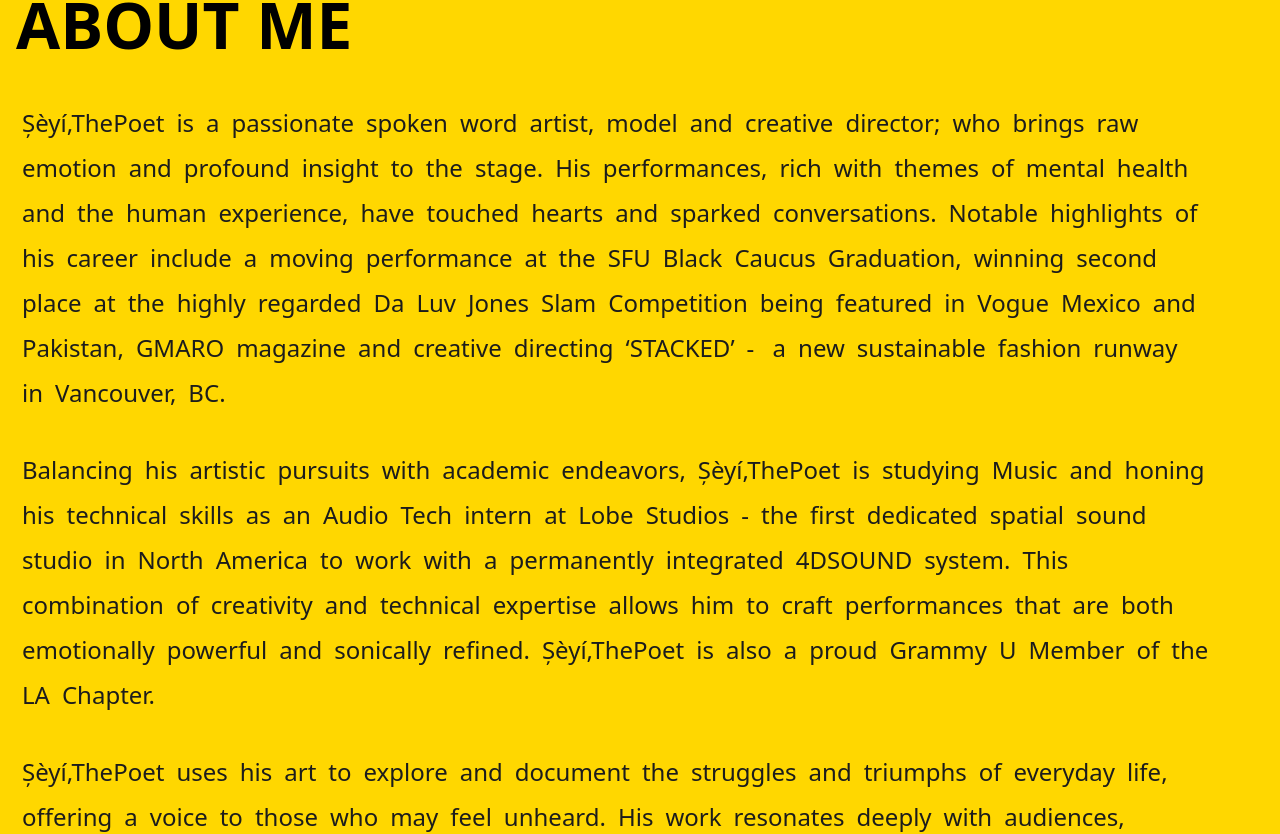
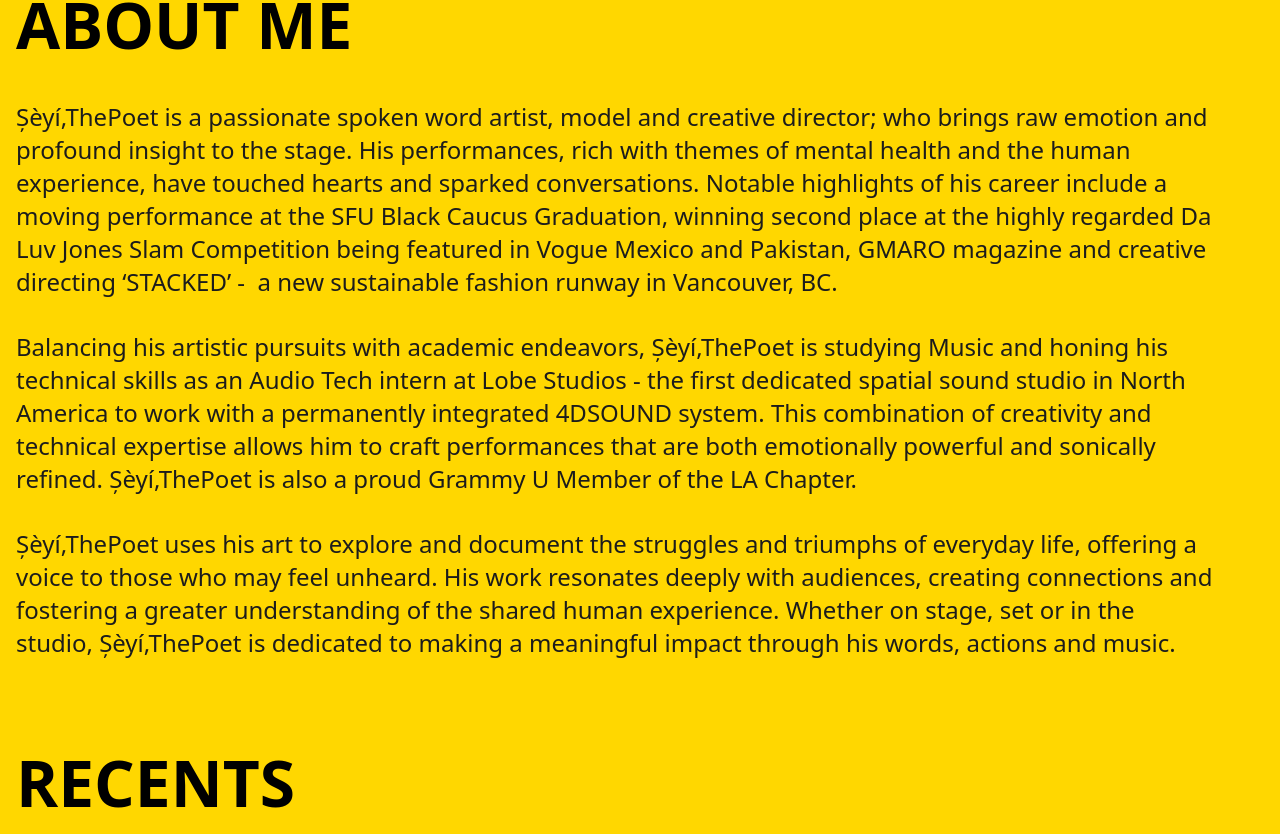
Before and after one commit to Akinloluwa-Adedijo/seyi-the-poet-website, a React (Vite) app: page / in a window 1280 px wide. Shown: the part 1150-1984 px from the top of the page. Built offline with nearby package versions, Linux system fonts and the light colour scheme; a web font is replaced by a local one.

Commit message:
home component cleanup

```diff
--- a/src/components/animationVariants.js
+++ b/src/components/animationVariants.js
@@ -103,4 +103,50 @@ export const slideUp = {
   },
 };
 
+// Home
+export const homeTitleVariants = {
+  hidden: {
+    opacity: 0,
+    x: -200,
+  },
+  visible: {
+    opacity: 1,
+    x: 0,
+    transition: { duration: 2, ease: [0.65, 0, 0.35, 1] },
+  },
+};
+
+export const homeImageVariants = {
+  hidden: { opacity: 0, y: 100 },
+  visible: {
+    opacity: 1,
+    y: 0,
+    transition: { duration: 1.5, ease: [0.65, 0, 0.35, 1] },
+  },
+};
+
+export const sectionTitleVariants = {
+  hidden: { opacity: 0, x: -200 },
+  visible: {
+    opacity: 1,
+    x: 0,
+    transition: { duration: 1.5, ease: [0.65, 0, 0.35, 1] },
+  },
+};
+
+export const homeParagraphTextVariants = {
+  hidden: {
+    y: "100%",
+    opacity: 0,
+  },
+  enter: {
+    y: "0%",
+    opacity: 1,
+    transition: { duration: 1, ease: [0.65, 0, 0.35, 1] },
+  },
+  exit: {
+    y: "100%",
+  },
+};
+
 export const mountAnim = { initial: "initial", animate: "enter", exit: "exit" };
--- /dev/null
+++ b/src/data.js
@@ -0,0 +1,36 @@
+export const aboutData = [
+  "Șèyí,ThePoet is a passionate spoken word artist, model and creative director; who brings raw emotion and profound insight to the stage. His performances, rich with themes of mental health and the human experience, have touched hearts and sparked conversations. Notable highlights of his career include a moving performance at the SFU Black Caucus Graduation, winning second place at the highly regarded Da Luv Jones Slam Competition being featured in Vogue Mexico and Pakistan, GMARO magazine and creative directing ‘STACKED’ -  a new sustainable fashion runway in Vancouver, BC.",
+  "Balancing his artistic pursuits with academic endeavors, Șèyí,ThePoet is studying Music and honing his technical skills as an Audio Tech intern at Lobe Studios - the first dedicated spatial sound studio in North America to work with a permanently integrated 4DSOUND system. This combination of creativity and technical expertise allows him to craft performances that are both emotionally powerful and sonically refined. Șèyí,ThePoet is also a proud Grammy U Member of the LA Chapter.",
+  "Șèyí,ThePoet uses his art to explore and document the struggles and triumphs of everyday life, offering a voice to those who may feel unheard. His work resonates deeply with audiences, creating connections and fostering a greater understanding of the shared human experience. Whether on stage, set or in the studio, Șèyí,ThePoet is dedicated to making a meaningful impact through his words, actions and music.",
+];
+
+export const recentsData = [
+  {
+    id: 1,
+    title: "PERFORMANCE AT TALK WITH SOSA: A MENTAL HEALTH CONFERENCE",
+    text: "Performing for this event meant a lot to me as i have also struggled  with mental health issues in the past. I was extremly honoured to play  my piece “I love you,” a tale of two lovers in a toxic cylce, “if my  bottle could talk”, a poem about alcholism, “lost”, a poem about the  troubles finiding yourself in a new enovironment as an international  student.",
+    images: [
+      "/images/recent_images/performance_talk_with_sosa_1.webp",
+      "/images/recent_images/performance_talk_with_sosa_2.webp",
+      "/images/recent_images/performance_talk_with_sosa_3.webp",
+      "/images/recent_images/performance_talk_with_sosa_4.webp",
+    ],
+  },
+  {
+    id: 2,
+    title: "Sèyí Synth 5k",
+    text: "Synth made with Max MSP",
+    images: ["/images/recent_images/synth.webp"],
+  },
+  {
+    id: 3,
+    title: "UPCOMING ALBUM: OLUWASEYI, THE PROTAGONIST",
+    text: "",
+    images: [
+      "/images/recent_images/album_1.webp",
+      "/images/recent_images/album_2.webp",
+      "/images/recent_images/album_3.webp",
+      "/images/recent_images/album_4.webp",
+    ],
+  },
+];
--- a/src/pages/Home/Home.jsx
+++ b/src/pages/Home/Home.jsx
@@ -1,163 +1,15 @@
 import { motion, useInView } from "framer-motion";
 import "./home.css";
 import { useRef } from "react";
-
 import Transition from "../../components/Transition/Transition";
 import Publications from "../../components/Publications/Publications";
-import { slideUp } from "../../components/animationVariants";
-
-const homeTitleVariants = {
-  hidden: {
-    opacity: 0,
-    x: -200,
-  },
-  visible: {
-    opacity: 1,
-    x: 0,
-    transition: { duration: 2, ease: [0.65, 0, 0.35, 1] },
-  },
-};
-
-const homeImageVariants = {
-  hidden: { opacity: 0, y: 100 },
-  visible: {
-    opacity: 1,
-    y: 0,
-    transition: { duration: 1.5, ease: [0.65, 0, 0.35, 1] },
-  },
-};
-
-const sectionTitleVariants = {
-  hidden: { opacity: 0, x: -200 },
-  visible: {
-    opacity: 1,
-    x: 0,
-    transition: { duration: 1.5, ease: [0.65, 0, 0.35, 1] },
-  },
-};
-
-const ParagraphText = ({ data }) => {
-  const paragraphRef = useRef(null);
-  const paragraphInView = useInView(paragraphRef);
-
-  return (
-    <div ref={paragraphRef}>
-      <p>
-        {data.split(" ").map((word, index) => {
-          return (
-            <span className="mask" key={index}>
-              <motion.span
-                variants={slideUp}
-                custom={index}
-                animate={paragraphInView ? "open" : "closed"}
-                key={index}
-              >
-                {word}
-              </motion.span>
-            </span>
-          );
-        })}
-      </p>
-    </div>
-  );
-};
-const About = () => {
-  const aboutContainerRef = useRef();
-  const aboutInView = useInView(aboutContainerRef);
-
-  const about1 =
-    "Șèyí,ThePoet is a passionate spoken word artist, model and creative director; who brings raw emotion and profound insight to the stage. His performances, rich with themes of mental health and the human experience, have touched hearts and sparked conversations. Notable highlights of his career include a moving performance at the SFU Black Caucus Graduation, winning second place at the highly regarded Da Luv Jones Slam Competition being featured in Vogue Mexico and Pakistan, GMARO magazine and creative directing ‘STACKED’ -  a new sustainable fashion runway in Vancouver, BC.";
-  const about2 =
-    "Balancing his artistic pursuits with academic endeavors, Șèyí,ThePoet is studying Music and honing his technical skills as an Audio Tech intern at Lobe Studios - the first dedicated spatial sound studio in North America to work with a permanently integrated 4DSOUND system. This combination of creativity and technical expertise allows him to craft performances that are both emotionally powerful and sonically refined. Șèyí,ThePoet is also a proud Grammy U Member of the LA Chapter.";
-  const about3 =
-    "Șèyí,ThePoet uses his art to explore and document the struggles and triumphs of everyday life, offering a voice to those who may feel unheard. His work resonates deeply with audiences, creating connections and fostering a greater understanding of the shared human experience. Whether on stage, set or in the studio, Șèyí,ThePoet is dedicated to making a meaningful impact through his words, actions and music.";
-
-  return (
-    <>
-      <div className="about-me" ref={aboutContainerRef}>
-        <div className="about-title">
-          <motion.h2
-            variants={sectionTitleVariants}
-            animate={aboutInView ? "visible" : "hidden"}
-          >
-            ABOUT ME
-          </motion.h2>
-        </div>
-        <div className="about-body">
-          <ParagraphText data={about1} />
-          <ParagraphText data={about2} />
-          <ParagraphText data={about3} />
-        </div>
-      </div>
-    </>
-  );
-};
-
-const recentsData = [
-  {
-    id: 1,
-    title: "PERFORMANCE AT TALK WITH SOSA: A MENTAL HEALTH CONFERENCE",
-    text: "Performing for this event meant a lot to me as i have also struggled  with mental health issues in the past. I was extremly honoured to play  my piece “I love you,” a tale of two lovers in a toxic cylce, “if my  bottle could talk”, a poem about alcholism, “lost”, a poem about the  troubles finiding yourself in a new enovironment as an international  student.",
-    images: [
-      "/images/recent_images/performance_talk_with_sosa_1.webp",
-      "/images/recent_images/performance_talk_with_sosa_2.webp",
-      "/images/recent_images/performance_talk_with_sosa_3.webp",
-      "/images/recent_images/performance_talk_with_sosa_4.webp",
-    ],
-  },
-  {
-    id: 2,
-    title: "Sèyí Synth 5k",
-    text: "Synth made with Max MSP",
-    images: ["/images/recent_images/synth.webp"],
-  },
-  {
-    id: 3,
-    title: "UPCOMING ALBUM: OLUWASEYI, THE PROTAGONIST",
-    text: "",
-    images: [
-      "/images/recent_images/album_1.webp",
-      "/images/recent_images/album_2.webp",
-      "/images/recent_images/album_3.webp",
-      "/images/recent_images/album_4.webp",
-    ],
-  },
-];
-const Recent = ({ r }) => {
-  return (
-    <div className="recent" key={r.id}>
-      <div className="recent-text">
-        <h3>{r.title}</h3>
-        <p>{r.text}</p>
-      </div>
-      <div className="recent-images">
-        {r.images.map((im, index) => {
-          return <img src={im} key={index} alt={r.title} />;
-        })}
-      </div>
-    </div>
-  );
-};
-const Recents = () => {
-  const recentsRef = useRef();
-  const recentInView = useInView(recentsRef);
-
-  return (
-    <div className="recents-container" ref={recentsRef}>
-      <div className="recents-title">
-        <motion.h2
-          variants={sectionTitleVariants}
-          animate={recentInView ? "visible" : "hidden"}
-        >
-          Recents
-        </motion.h2>
-      </div>
-      {recentsData.map((r, index) => {
-        return <Recent r={r} key={index} />;
-      })}
-    </div>
-  );
-};
+import { aboutData, recentsData } from "../../data";
+import {
+  homeTitleVariants,
+  homeImageVariants,
+  sectionTitleVariants,
+  homeParagraphTextVariants,
+} from "../../components/animationVariants";
 
 const Home = () => {
   return (
@@ -188,4 +40,88 @@ const Home = () => {
   );
 };
 
+const About = () => {
+  const aboutContainerRef = useRef(null);
+  const aboutInView = useInView(aboutContainerRef);
+
+  return (
+    <>
+      <div className="about-me" ref={aboutContainerRef}>
+        <div className="about-title">
+          <motion.h2
+            variants={sectionTitleVariants}
+            animate={aboutInView ? "visible" : "hidden"}
+          >
+            ABOUT ME
+          </motion.h2>
+        </div>
+        <div className="about-body">
+          {aboutData.map((word, index) => {
+            return (
+              <ParagraphText
+                word={word}
+                key={index}
+                parentRef={aboutContainerRef}
+              />
+            );
+          })}
+        </div>
+      </div>
+    </>
+  );
+};
+
+const ParagraphText = ({ word, parentRef }) => {
+  const paragraphInView = useInView(parentRef);
+
+  return (
+    <div>
+      <motion.div
+        variants={homeParagraphTextVariants}
+        initial="hidden"
+        animate={paragraphInView ? "enter" : "exit"}
+      >
+        <p>{word}</p>
+      </motion.div>
+    </div>
+  );
+};
+
+const Recents = () => {
+  const recentsRef = useRef();
+  const recentInView = useInView(recentsRef);
+
+  return (
+    <div className="recents-container" ref={recentsRef}>
+      <div className="recents-title">
+        <motion.h2
+          variants={sectionTitleVariants}
+          animate={recentInView ? "visible" : "hidden"}
+        >
+          Recents
+        </motion.h2>
+      </div>
+      {recentsData.map((r, index) => {
+        return <Recent r={r} key={index} />;
+      })}
+    </div>
+  );
+};
+
+const Recent = ({ r }) => {
+  return (
+    <div className="recent" key={r.id}>
+      <div className="recent-text">
+        <h3>{r.title}</h3>
+        <p>{r.text}</p>
+      </div>
+      <div className="recent-images">
+        {r.images.map((im, index) => {
+          return <img src={im} key={index} alt={r.title} />;
+        })}
+      </div>
+    </div>
+  );
+};
+
 export default Transition(Home);
--- a/src/pages/Home/home.css
+++ b/src/pages/Home/home.css
@@ -62,6 +62,7 @@
   flex-direction: column;
   gap: 2rem;
   position: relative;
+  overflow: hidden;
 }
 
 .about-body p {
@@ -73,15 +74,6 @@
   gap: 8px;
 }
 
-.about-body p span {
-  margin: 3px;
-}
-
-.about-body p .mask {
-  position: relative;
-  overflow: hidden;
-  display: inline-flex;
-}
 /* Recents */
 .recents-container {
   display: flex;
```
